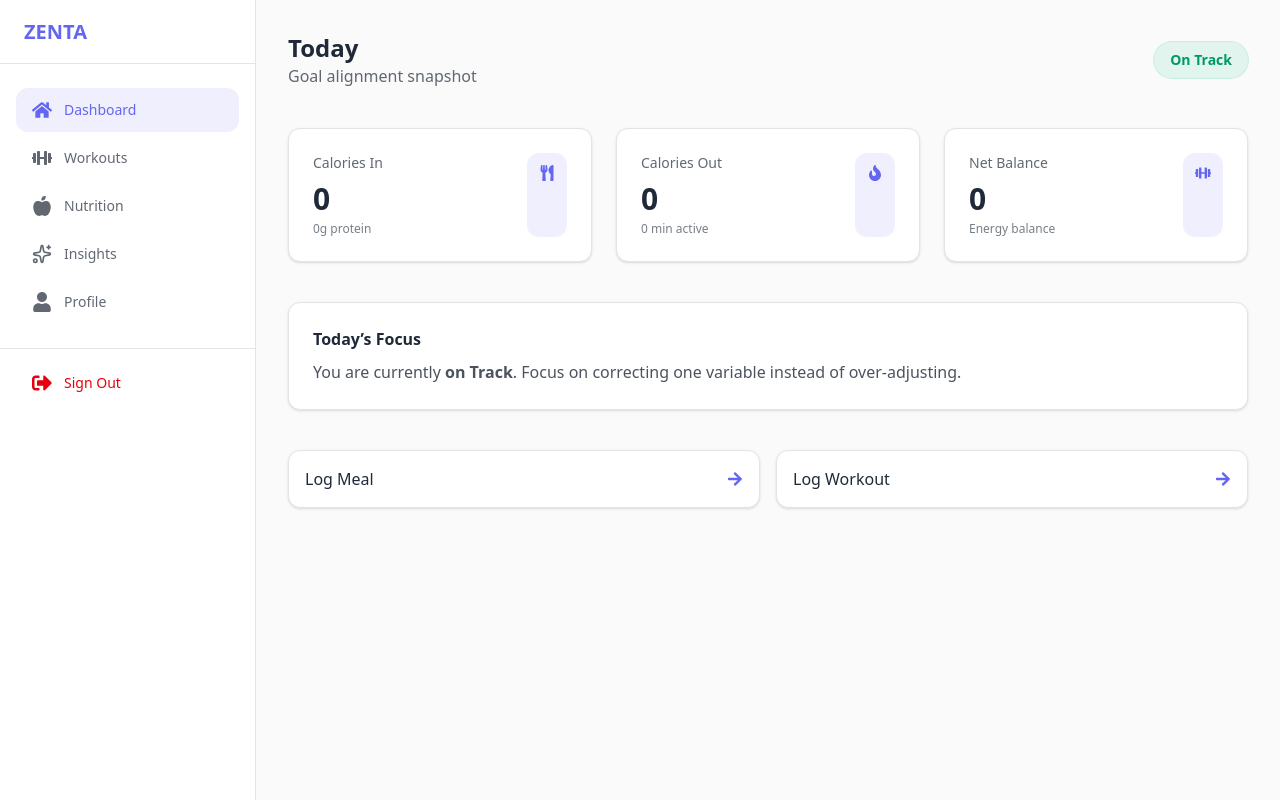
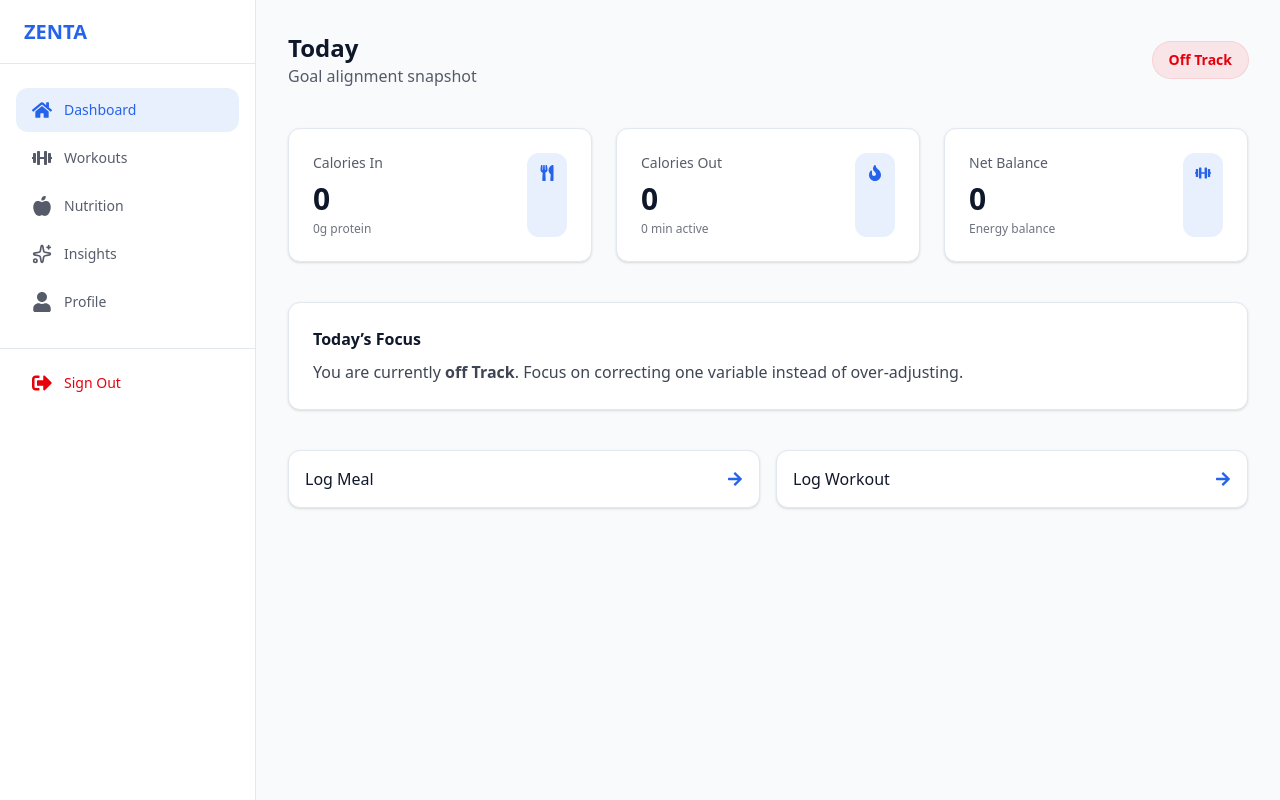
Before and after one commit to Purv-Sonani/Zenta---Nutrition-Fitness-Tracker, a Next.js app in the folder frontend/: page /dashboard in a window 1280 px wide. Built offline with nearby package versions, Linux system fonts and the light colour scheme; no server answers.

Commit message:
Summary changes

```diff
--- a/frontend/src/app/globals.css
+++ b/frontend/src/app/globals.css
@@ -1,10 +1,9 @@
 @import "tailwindcss";
 
-/* DEFINE THEME */
 @theme{
-  --color-primary: #6366f1;
+  --color-primary: #2563eb;
   --color-primary-foreground: #ffffff;
-  --color-primary-hover: #4f46e5;
+  --color-primary-hover: #1d4ed8;
 
   --color-background: var(--background);
   --color-foreground: var(--foreground);
@@ -19,38 +18,19 @@
 
 /* LIGHT */
 :root {
-  --background: #fafafa;
-  --foreground: #1f2937;
+  --background: #f8fafc;
+  --foreground: #0f172a;
 
   --surface: #ffffff;
-  --surface-muted: #f4f4f5;
+  --surface-muted: #eef2f7;
   --surface-elevated: #ffffff;
 
-  --border-subtle: #e4e4e7;
-  --border-strong: #d4d4d8;
+  --border-subtle: #e2e8f0;
+  --border-strong: #cbd5e1;
 
-  --text-muted: #6b7280;
+  --text-muted: #475569;
 
   --radius: 0.75rem;
-}
-
-/* DARK */
-@media (prefers-color-scheme: dark) {
-  :root {
-    --background: #0f0f10;
-    --foreground: #e5e7eb;
-
-    --surface: #161618;
-    --surface-muted: #111113;
-    --surface-elevated: #1c1c1f;
-
-    --border-subtle: #27272a;
-    --border-strong: #3f3f46;
-
-    --text-muted: #9ca3af
-
-    --radius: 0.75rem;
-  }
 }
 
 /* BASE */
--- a/frontend/src/domain/dashboard/evaluateDailySummary.ts
+++ b/frontend/src/domain/dashboard/evaluateDailySummary.ts
@@ -3,9 +3,26 @@ import { DashboardSummary, DashboardStatus } from "@/src/types/dashboard";
 export function evaluateDailySummary(caloriesIn: number, caloriesOut: number, protein: number, duration: number): DashboardSummary {
   const net = caloriesIn - caloriesOut;
 
+  // ---- Thresholds (v1, configurable later via goals)
+  const MIN_CALORIES_LOGGED = 800;
+  const MIN_PROTEIN = 80;
+  const MIN_ACTIVITY_MINUTES = 10;
+
   let status: DashboardStatus = "onTrack";
-  if (net > 500) status = "offTrack";
-  else if (net > 200) status = "atRisk";
+
+  const caloriesOk = caloriesIn >= MIN_CALORIES_LOGGED;
+  const proteinOk = protein >= MIN_PROTEIN;
+  const activityOk = duration >= MIN_ACTIVITY_MINUTES;
+
+  const signalsMet = [caloriesOk, proteinOk, activityOk].filter(Boolean).length;
+
+  if (signalsMet <= 1) {
+    status = "offTrack";
+  } else if (signalsMet === 2) {
+    status = "atRisk";
+  } else {
+    status = "onTrack";
+  }
 
   return {
     caloriesIn,
```
